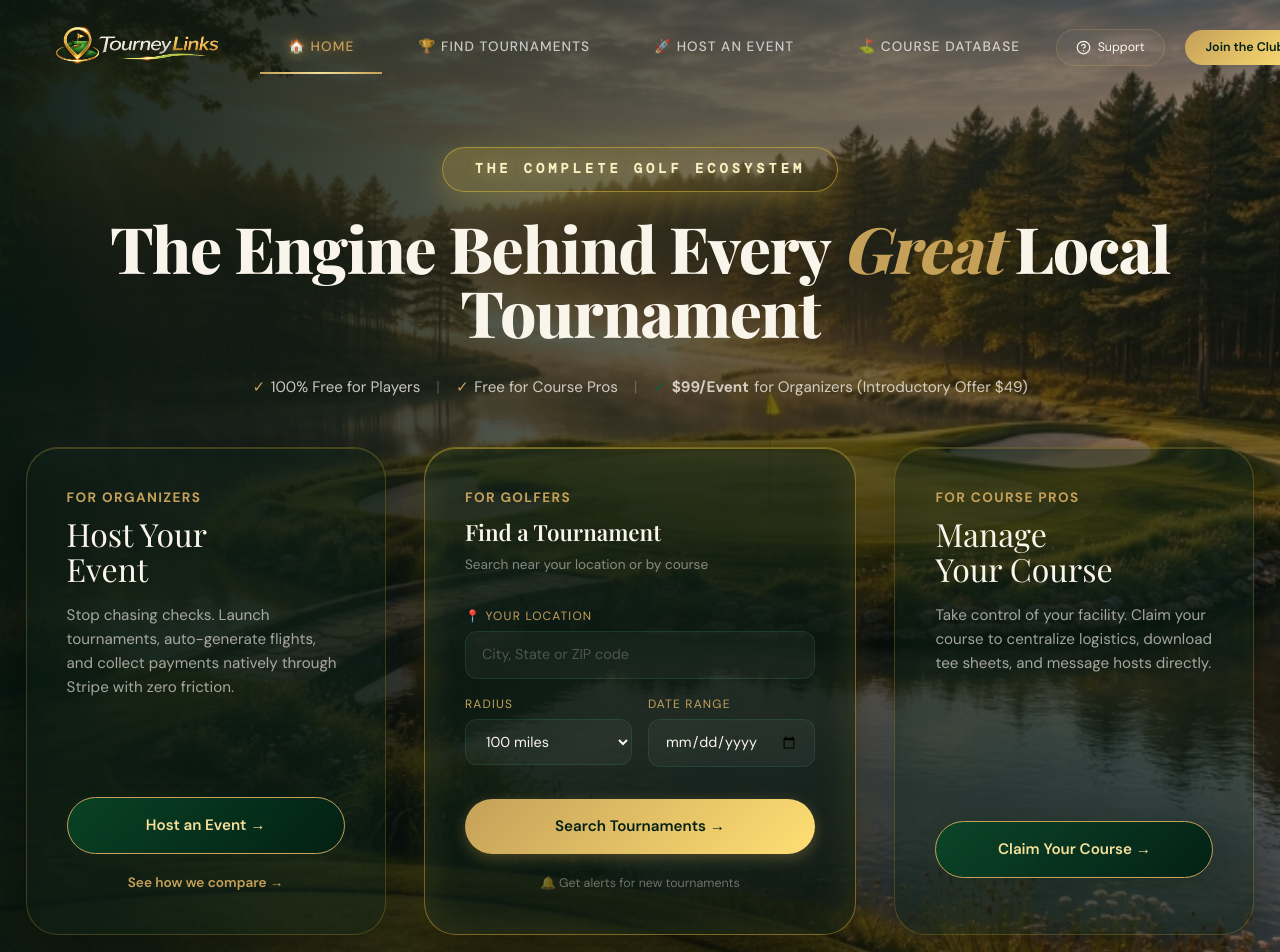
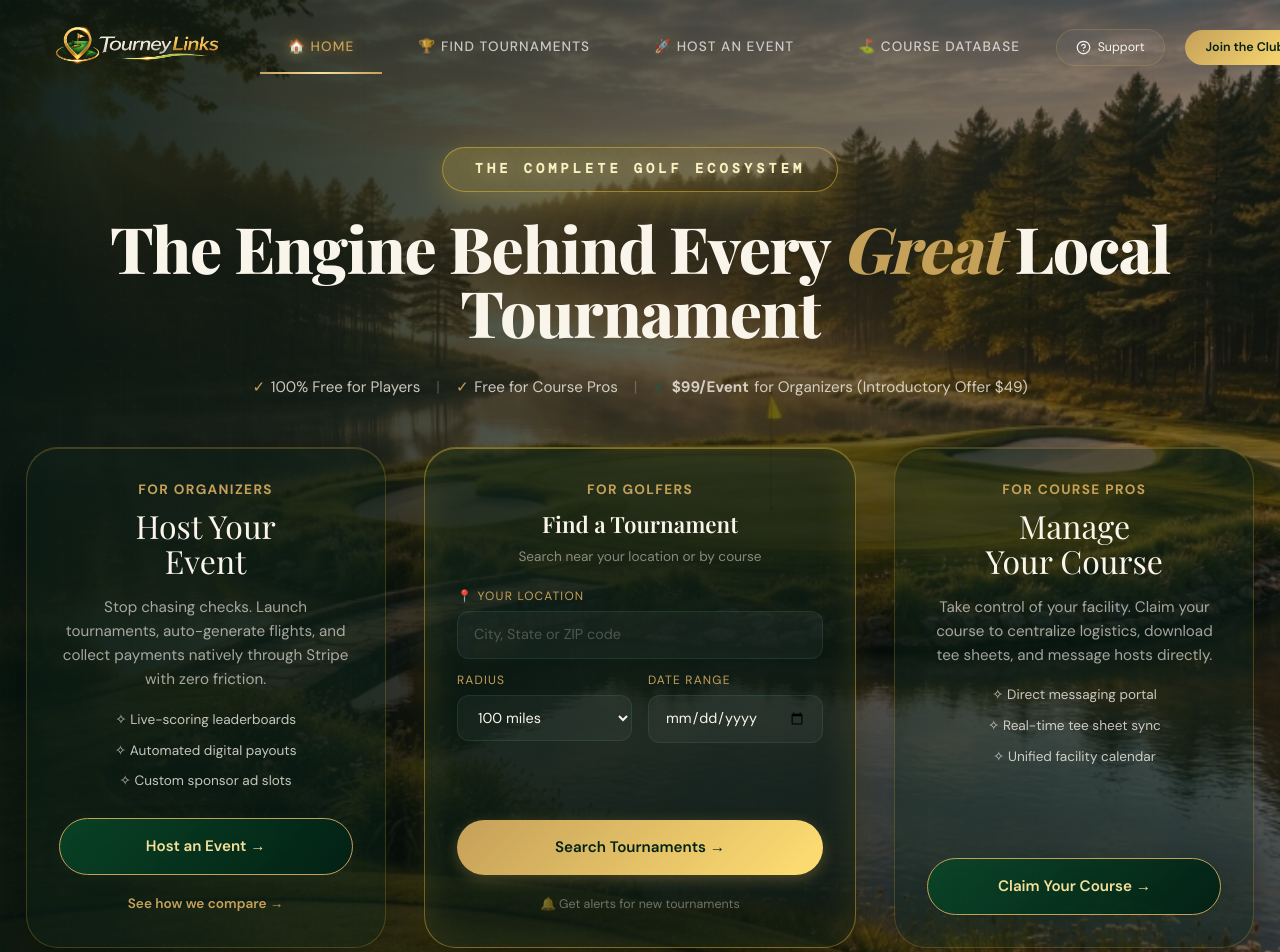
Before and after one commit to mattisaman/tourneylinks, a Next.js app in the folder tourneylinks-web/: page / in a window 1280 px wide. Shown: the top 952 px of the page. Built offline with nearby package versions, Linux system fonts and the light colour scheme; no server answers.

Commit message:
UI: Centered tile typography, reduced global height, and added capability lists to outer pillars

```diff
--- a/tourneylinks-web/src/app/globals.css
+++ b/tourneylinks-web/src/app/globals.css
@@ -317,12 +317,12 @@ nav {
   background: rgba(12, 31, 23, 0.45);
   border: 1px solid rgba(212, 175, 55, 0.25);
   border-radius: var(--radius-xl);
-  padding: 2.5rem;
+  padding: 2rem;
   backdrop-filter: blur(20px);
   -webkit-backdrop-filter: blur(20px);
   display: flex;
   flex-direction: column;
-  text-align: left;
+  text-align: center;
   box-shadow: 0 16px 50px rgba(0,0,0,0.4), inset 0 1px 0 rgba(212, 175, 55, 0.25);
   position: relative;
   transition: all 0.5s cubic-bezier(0.16, 1, 0.3, 1);
@@ -428,7 +428,8 @@ nav {
 .hero-search-panel {
   background: linear-gradient(145deg, rgba(16, 36, 26, 0.6) 0%, rgba(8, 20, 15, 0.8) 100%);
   border: 1px solid rgba(212, 175, 55, 0.5);
-  border-radius: var(--radius-xl); padding: 2.5rem; backdrop-filter: blur(28px);
+  border-radius: var(--radius-xl); padding: 2rem; backdrop-filter: blur(28px);
+  text-align: center;
   box-shadow: 0 24px 60px rgba(0,0,0,0.6), inset 0 1px 0 rgba(212, 175, 55, 0.5), inset 0 0 40px rgba(212, 175, 55, 0.15), 0 0 30px rgba(212, 175, 55, 0.15);
   transition: all 0.5s cubic-bezier(0.16, 1, 0.3, 1);
   width: 100%;
@@ -443,8 +444,8 @@ nav {
   font-family: var(--font-serif), 'Playfair Display', serif;
   font-size: 1.4rem; font-weight: 600; color: var(--cream); margin-bottom: 0.3rem;
 }
-.search-panel-sub { font-size: 0.85rem; color: rgba(245,240,232,0.5); margin-bottom: 1.5rem; }
-.search-field { margin-bottom: 1rem; }
+.search-panel-sub { font-size: 0.85rem; color: rgba(245,240,232,0.5); margin-bottom: 1.25rem; }
+.search-field { margin-bottom: 0.75rem; text-align: left; }
 .search-field label {
   display: block; font-size: 0.75rem; text-transform: uppercase;
   letter-spacing: 0.1em; color: var(--gold); margin-bottom: 0.4rem;
--- a/tourneylinks-web/src/components/ui/Hero.tsx
+++ b/tourneylinks-web/src/components/ui/Hero.tsx
@@ -43,9 +43,15 @@ export default function Hero() {
           <div className="hero-pillar-card">
             <h3 style={{ color: 'var(--gold)', fontSize: '0.85rem', fontWeight: 700, letterSpacing: '0.1em', textTransform: 'uppercase', margin: '0 0 0.5rem' }}>For Organizers</h3>
             <h2 style={{ color: 'var(--cream)', fontSize: '2rem', fontFamily: 'var(--font-serif), serif', margin: '0 0 1rem', lineHeight: 1.1 }}>Host Your <br/>Event</h2>
-            <p style={{ color: 'rgba(245,240,232,0.65)', fontSize: '0.95rem', lineHeight: 1.6, margin: '0 0 1.5rem', flexGrow: 1 }}>
+            <p style={{ color: 'rgba(245,240,232,0.65)', fontSize: '0.95rem', lineHeight: 1.6, margin: '0 0 1rem' }}>
               Stop chasing checks. Launch tournaments, auto-generate flights, and collect payments natively through Stripe with zero friction.
             </p>
+            <ul style={{ color: 'rgba(245,240,232,0.8)', fontSize: '0.85rem', lineHeight: 1.8, margin: '0 0 1.5rem', padding: 0, listStyle: 'none', display: 'flex', flexDirection: 'column', gap: '0.4rem' }}>
+              <li>✧ Live-scoring leaderboards</li>
+              <li>✧ Automated digital payouts</li>
+              <li>✧ Custom sponsor ad slots</li>
+            </ul>
+            <div style={{ marginTop: 'auto' }}>
               <Link href="/admin" className="btn-hero-outline" style={{ display: 'flex', justifyContent: 'center', width: '100%', padding: '1rem', marginBottom: '1rem' }}>
                 Host an Event →
               </Link>
@@ -55,19 +61,20 @@ export default function Hero() {
                 </Link>
               </div>
             </div>
+          </div>
 
           {/* MIDDLE PILLAR: Players (The Form) */}
           <div className="hero-search-wrapper" style={{ height: '100%' }}>
             <div className="hero-search-panel" style={{ height: '100%', margin: 0, width: '100%', display: 'flex', flexDirection: 'column' }}>
-              <div style={{ color: 'var(--gold)', fontSize: '0.85rem', fontWeight: 700, letterSpacing: '0.1em', textTransform: 'uppercase', marginBottom: '0.5rem', textAlign: 'left' }}>For Golfers</div>
-              <div className="search-panel-title" style={{ textAlign: 'left' }}>Find a Tournament</div>
-              <div className="search-panel-sub" style={{ textAlign: 'left', marginBottom: '2rem' }}>Search near your location or by course</div>
+              <div style={{ color: 'var(--gold)', fontSize: '0.85rem', fontWeight: 700, letterSpacing: '0.1em', textTransform: 'uppercase', marginBottom: '0.5rem' }}>For Golfers</div>
+              <div className="search-panel-title">Find a Tournament</div>
+              <div className="search-panel-sub">Search near your location or by course</div>
 
-              <div className="search-field" style={{ textAlign: 'left' }}>
+              <div className="search-field">
                 <label>📍 Your Location</label>
                 <input type="text" placeholder="City, State or ZIP code" />
               </div>
-              <div className="search-row" style={{ textAlign: 'left' }}>
+              <div className="search-row">
                 <div className="search-field">
                   <label>Radius</label>
                   <select defaultValue="100 miles">
@@ -88,7 +95,7 @@ export default function Hero() {
                 <Link href="/tournaments" className="btn-hero" style={{ width: "100%", justifyContent: "center" }}>
                   Search Tournaments →
                 </Link>
-                <div style={{ textAlign: "center", marginTop: "1rem" }}>
+                <div style={{ textAlign: "center", margin: "1rem 0 0 0" }}>
                   <Link href="/profile" style={{ color: "rgba(245,240,232,0.4)", fontSize: "0.78rem", textDecoration: "none" }}>
                     🔔 Get alerts for new tournaments
                   </Link>
@@ -101,12 +108,19 @@ export default function Hero() {
           <div className="hero-pillar-card">
             <h3 style={{ color: 'var(--gold)', fontSize: '0.85rem', fontWeight: 700, letterSpacing: '0.1em', textTransform: 'uppercase', margin: '0 0 0.5rem' }}>For Course Pros</h3>
             <h2 style={{ color: 'var(--cream)', fontSize: '2rem', fontFamily: 'var(--font-serif), serif', margin: '0 0 1rem', lineHeight: 1.1 }}>Manage <br/>Your Course</h2>
-            <p style={{ color: 'rgba(245,240,232,0.65)', fontSize: '0.95rem', lineHeight: 1.6, margin: '0 0 2rem', flexGrow: 1 }}>
+            <p style={{ color: 'rgba(245,240,232,0.65)', fontSize: '0.95rem', lineHeight: 1.6, margin: '0 0 1rem' }}>
               Take control of your facility. Claim your course to centralize logistics, download tee sheets, and message hosts directly.
             </p>
-            <Link href="/courses" className="btn-hero-outline" style={{ display: 'flex', justifyContent: 'center', width: '100%', padding: '1rem', marginBottom: '1rem' }}>
+            <ul style={{ color: 'rgba(245,240,232,0.8)', fontSize: '0.85rem', lineHeight: 1.8, margin: '0 0 1.5rem', padding: 0, listStyle: 'none', display: 'flex', flexDirection: 'column', gap: '0.4rem' }}>
+              <li>✧ Direct messaging portal</li>
+              <li>✧ Real-time tee sheet sync</li>
+              <li>✧ Unified facility calendar</li>
+            </ul>
+            <div style={{ marginTop: 'auto' }}>
+              <Link href="/courses" className="btn-hero-outline" style={{ display: 'flex', justifyContent: 'center', width: '100%', padding: '1rem' }}>
                 Claim Your Course →
               </Link>
+            </div>
           </div>
 
         </div>
```
Lines whose indentation alone changed are shown as unchanged.
